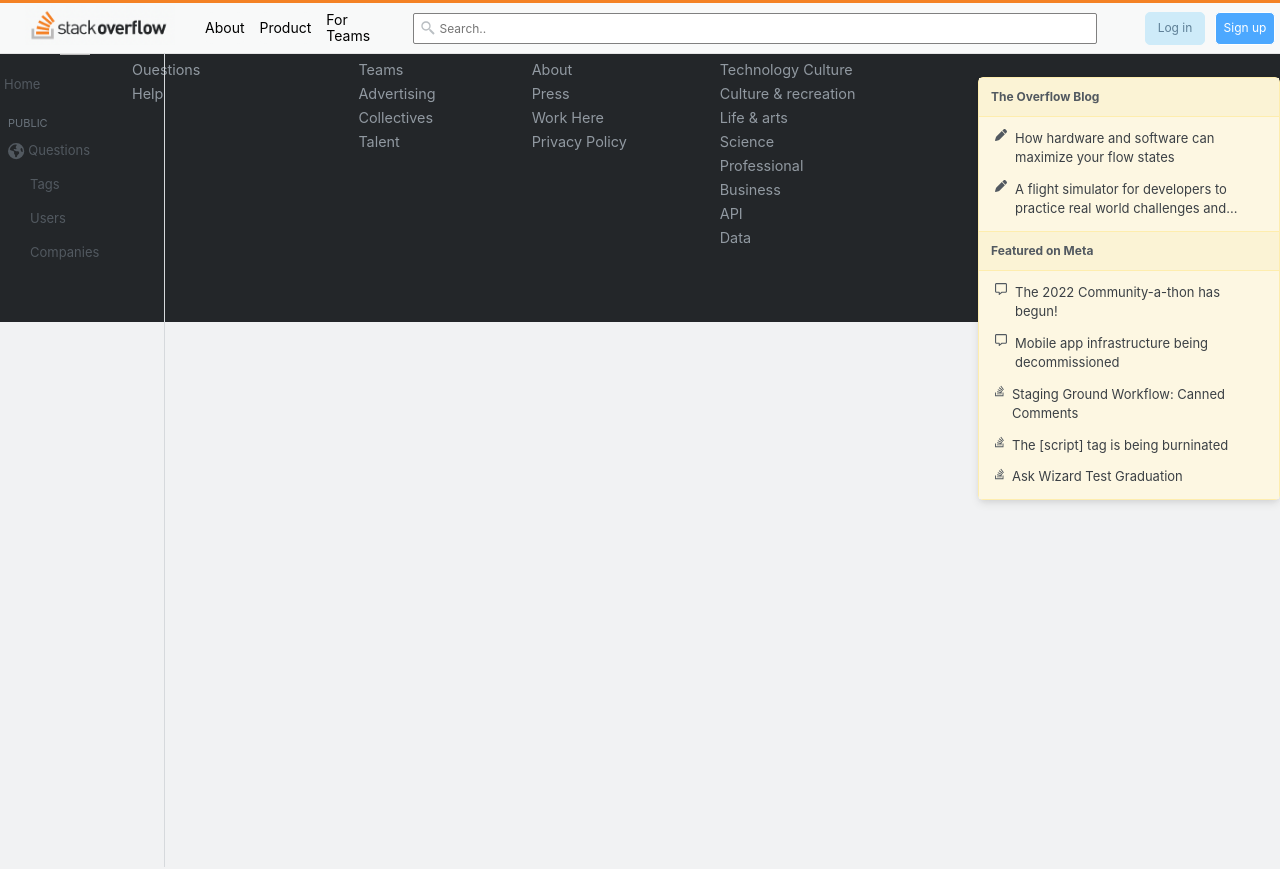
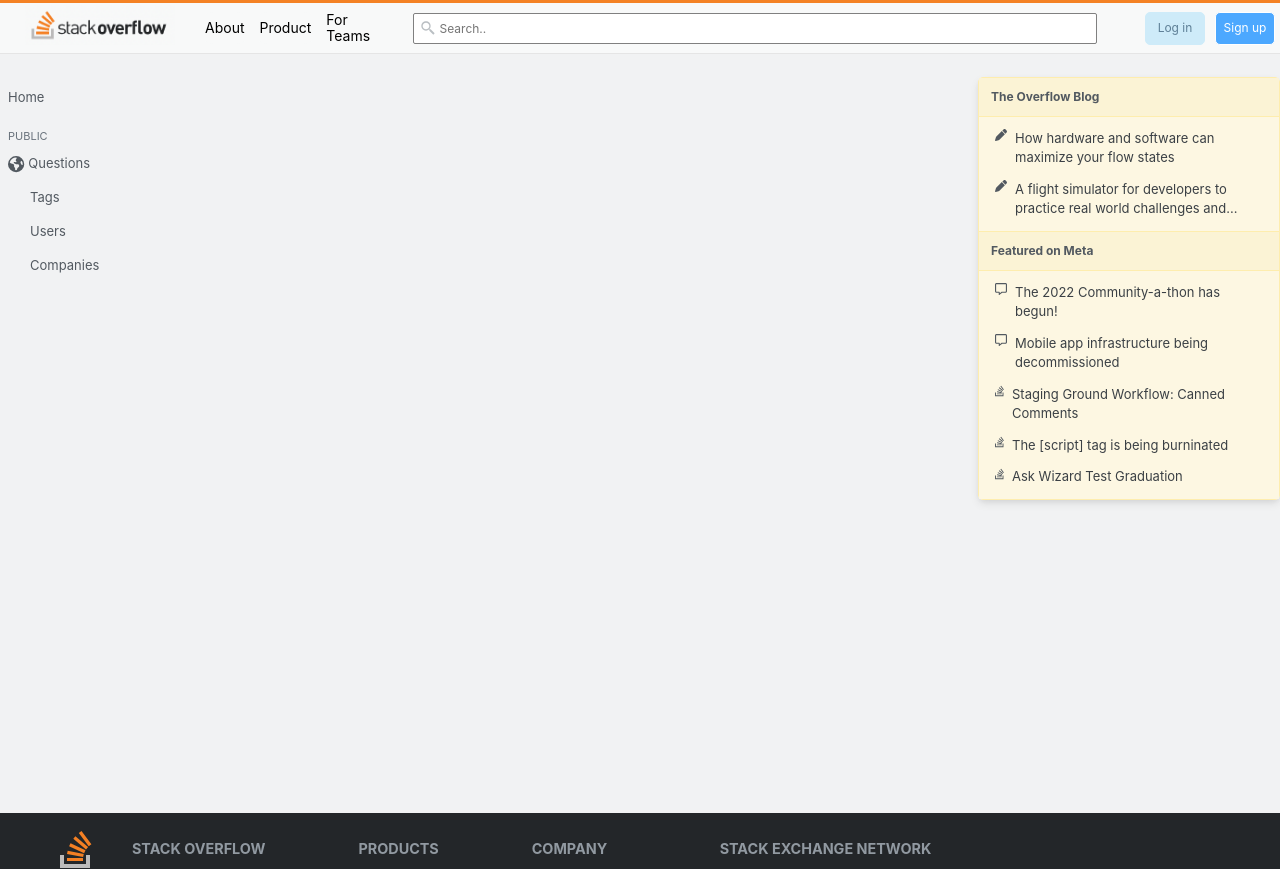
Before and after one commit to codestates-seb/seb40_pre_005, a React (Create React App) app in the folder client/: page / in a window 1280 px wide. Shown: the top 869 px of the page. Before the commit the page ends 800 px from the top, so only its background shows below. Built offline with nearby package versions, Linux system fonts and the light colour scheme.

Commit message:
nav 수정

```diff
--- a/client/src/components/Nav.js
+++ b/client/src/components/Nav.js
@@ -7,6 +7,9 @@
 const NavWrapper = styled.nav`
   font-size: 13px;
   color: #525960;
+  height: 100vh;
+  position: sticky;
+  top: 0;
   // --- position fixed ---
   // 나중에 Nav, Main, Sidebar는 flex로 레이아웃 정렬
   > div {
@@ -14,14 +17,11 @@
   }
   ul {
     &:not(.subNav) {
-      margin-top: ${headerHeight}px;
-      position: fixed;
       width: 164px;
-      padding-top: 14px;
-      left: 0;
-      top: 0;
-      height: 100vh;
-      border-right: 1px solid #d6d9dc;
+      padding-top: ${headerHeight + 14}px;
+      > li > a {
+        padding-left: 8px;
+      }
     }
     list-style: none;
     padding: 0;
```
